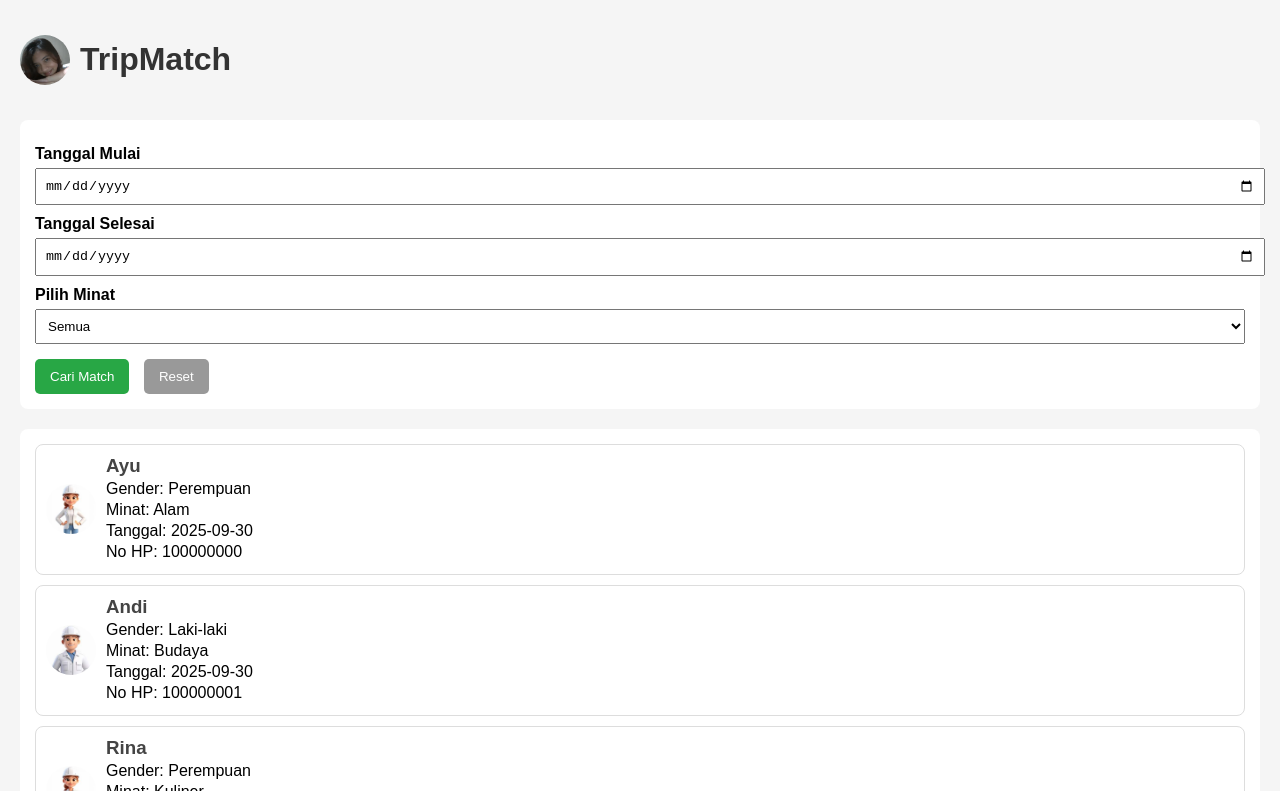
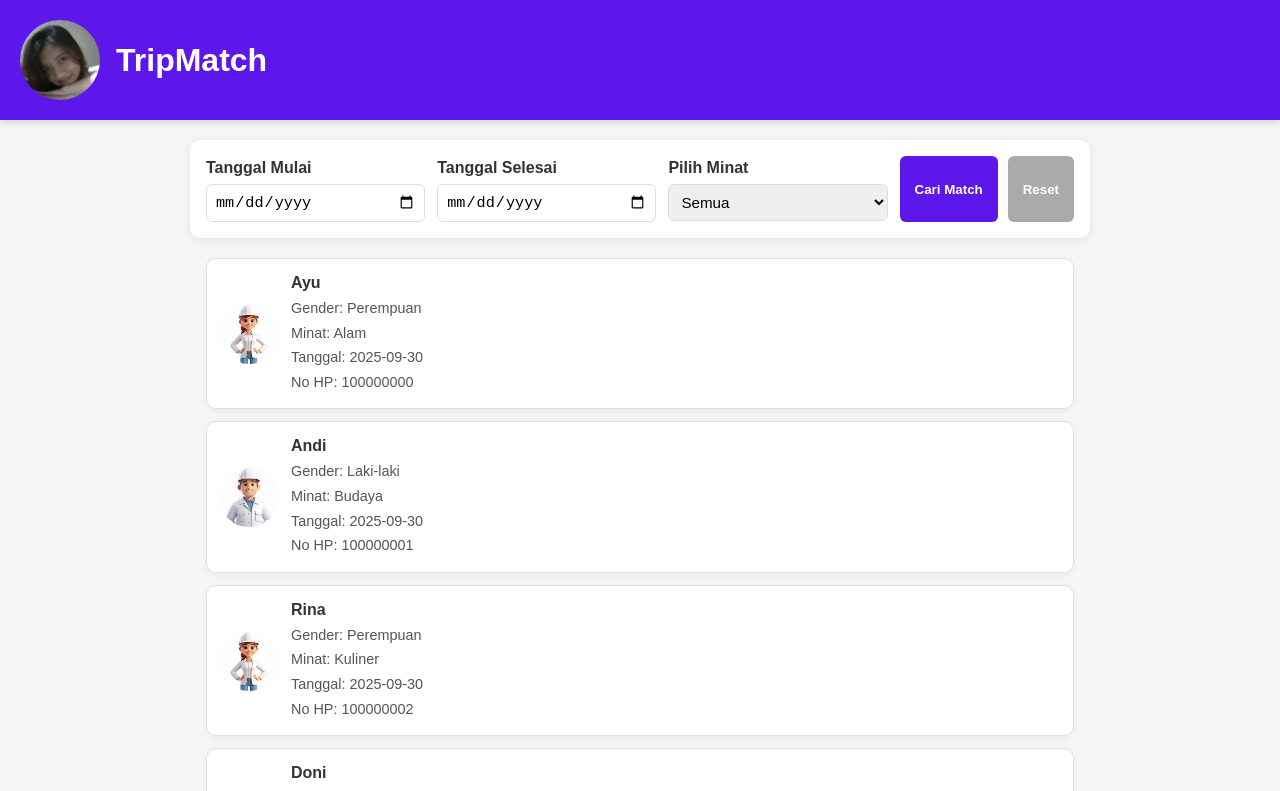
Before and after one commit to barkahsyahbani-ctrl/TripMacth.jara, a plain HTML site: page index.html in a window 1280 px wide. Both pictures are taken after a click on the button "Cari Match". Shown: the top 791 px of the page. Drawn offline with Linux system fonts and the light colour scheme.

Commit message:
Add files via upload

```diff
--- a/index.html
+++ b/index.html
@@ -2,39 +2,206 @@
 <html lang="id">
 <head>
   <meta charset="UTF-8">
+  <meta name="viewport" content="width=device-width, initial-scale=1">
   <title>TripMatch</title>
   <style>
-    body { font-family: Arial, sans-serif; margin:20px; background:#f5f5f5; }
-    header { display:flex; align-items:center; gap:10px; margin-bottom:20px; }
-    header img { width:50px; height:50px; border-radius:50%; object-fit:cover; }
-    h1 { color:#333; }
-    .filter { background:#fff; padding:15px; border-radius:8px; margin-bottom:20px; }
-    label { display:block; margin-top:10px; font-weight:bold; }
-    select, input { width:100%; padding:8px; margin-top:5px; }
-    button { margin-top:15px; padding:10px 15px; border:none; border-radius:5px; cursor:pointer; }
-    .btn-primary { background:#28a745; color:white; }
-    .btn-reset { background:#999; color:white; margin-left:10px; }
-    .results { background:#fff; padding:15px; border-radius:8px; }
-    .card { border:1px solid #ddd; border-radius:8px; padding:10px; margin-bottom:10px; display:flex; gap:10px; align-items:center; }
-    .card img { width:50px; height:50px; border-radius:50%; object-fit:cover; }
-    .card h3 { margin:0; color:#444; }
-    .card p { margin:3px 0; }
+    :root {
+      --ungu: #5E17EB;
+      --ungu-hover: #4b12d1;
+      --bg: #f5f5f5;
+      --card: #ffffff;
+    }
+
+    * { box-sizing: border-box; margin: 0; padding: 0; }
+
+    body {
+      font-family: Arial, sans-serif;
+      background: var(--bg);
+      color: #333;
+      line-height: 1.5;
+    }
+
+    /* ===== Header ===== */
+    header {
+      display: flex;
+      align-items: center;
+      gap: 16px;
+      background: var(--ungu);
+      color: #fff;
+      padding: 20px;
+      box-shadow: 0 2px 8px rgba(0,0,0,0.15);
+      opacity: 0;
+      transform: translateY(-20px);
+      animation: fadeDown 0.8s ease forwards;
+    }
+
+    header img {
+      width: 80px;
+      height: 80px;
+      border-radius: 50%;
+      object-fit: cover;
+      flex-shrink: 0;
+    }
+
+    header h1 {
+      font-size: 2rem;
+      font-weight: bold;
+    }
+
+    @keyframes fadeDown {
+      to {
+        opacity: 1;
+        transform: translateY(0);
+      }
+    }
+
+    /* ===== Filter Section ===== */
+    .filter {
+      background: var(--card);
+      padding: 16px;
+      border-radius: 10px;
+      max-width: 900px;
+      margin: 20px auto;
+      box-shadow: 0 2px 8px rgba(0,0,0,0.08);
+      display: flex;
+      flex-wrap: wrap;
+      gap: 12px;
+    }
+
+    .filter label {
+      display: block;
+      font-weight: bold;
+      margin-bottom: 4px;
+    }
+
+    .filter input,
+    .filter select {
+      width: 100%;
+      padding: 8px;
+      border: 1px solid #ddd;
+      border-radius: 6px;
+      font-size: 0.95rem;
+    }
+
+    .filter button {
+      padding: 10px 15px;
+      border: none;
+      border-radius: 6px;
+      cursor: pointer;
+      font-weight: bold;
+      transition: transform 0.15s ease, box-shadow 0.15s ease;
+    }
+
+    .filter button:active {
+      transform: scale(0.97);
+    }
+
+    .btn-primary {
+      background: var(--ungu);
+      color: #fff;
+    }
+
+    .btn-primary:hover {
+      background: var(--ungu-hover);
+      transform: scale(1.05);
+      box-shadow: 0 4px 10px rgba(94, 23, 235, 0.3);
+    }
+
+    .btn-reset {
+      background: #aaa;
+      color: #fff;
+    }
+
+    .btn-reset:hover {
+      transform: scale(1.05);
+      box-shadow: 0 4px 10px rgba(170, 170, 170, 0.4);
+    }
+
+    /* ===== Result Cards ===== */
+    .results {
+      max-width: 900px;
+      margin: 0 auto;
+      padding: 0 16px;
+    }
+
+    .card {
+      background: var(--card);
+      border: 1px solid #e0e0e0;
+      border-radius: 10px;
+      padding: 12px;
+      display: flex;
+      gap: 12px;
+      align-items: center;
+      margin-top: 12px;
+      box-shadow: 0 2px 6px rgba(0,0,0,0.05);
+      opacity: 0;
+      transform: translateY(10px);
+      animation: fadeIn 0.5s forwards;
+    }
+
+    @keyframes fadeIn {
+      to {
+        opacity: 1;
+        transform: translateY(0);
+      }
+    }
+
+    .card img {
+      width: 60px;
+      height: 60px;
+      border-radius: 50%;
+      object-fit: cover;
+      flex-shrink: 0;
+    }
+
+    .card h3 {
+      margin: 0;
+      font-size: 1rem;
+    }
+
+    .card p {
+      margin: 3px 0;
+      font-size: 0.9rem;
+      color: #555;
+    }
+
+    /* ===== Responsive ===== */
+    @media (max-width: 600px) {
+      header img {
+        width: 60px;
+        height: 60px;
+      }
+
+      header h1 {
+        font-size: 1.5rem;
+      }
+
+      .card {
+        flex-direction: column;
+        align-items: flex-start;
+      }
+    }
   </style>
 </head>
 <body>
 
 <header>
-  <img src="logo.png.png" alt="TripMatch Logo">
+  <img src="logo.png.png" alt="Logo TripMatch">
   <h1>TripMatch</h1>
 </header>
 
 <div class="filter">
+  <div style="flex: 1 1 200px;">
     <label for="start">Tanggal Mulai</label>
     <input type="date" id="start">
+  </div>
 
+  <div style="flex: 1 1 200px;">
     <label for="end">Tanggal Selesai</label>
     <input type="date" id="end">
+  </div>
 
+  <div style="flex: 1 1 200px;">
     <label for="interest">Pilih Minat</label>
     <select id="interest">
       <option value="">Semua</option>
@@ -45,9 +212,12 @@
       <option value="Belanja">Belanja</option>
       <option value="Pantai">Pantai</option>
     </select>
+  </div>
 
+  <div style="display: flex; gap: 10px;">
     <button class="btn-primary" onclick="findMatches()">Cari Match</button>
     <button class="btn-reset" onclick="resetFilters()">Reset</button>
+  </div>
 </div>
 
 <div class="results" id="results">
@@ -60,9 +230,8 @@ const femaleNames = ["Ayu","Siti","Rina","Lina","Maya","Dewi","Putri","Nina","Ti
   const maleNames   = ["Budi","Andi","Agus","Doni","Fajar","Rizky","Hendra","Joko","Arif","Bayu","Tono","Fadil","Rian","Dimas","Yoga"];
 
   const profiles = [];
-let phoneNumber = 100000000; // awal no hp
+  let phoneNumber = 100000000;
 
-// generate 6 orang per tanggal
   let startDate = new Date("2025-09-30");
   for (let i = 0; i < 31; i++) {
     let date = new Date(startDate);
@@ -74,7 +243,6 @@ for (let i = 0; i < 31; i++) {
       let avatar = (gender === "Perempuan") ? "avatar_woman.png" : "avatar_man.png";
       let interest = interests[j];
 
-    // pilih nama dari daftar, biar berputar
       let nameList = (gender === "Perempuan") ? femaleNames : maleNames;
       let name = nameList[(i + j) % nameList.length];
 
@@ -119,9 +287,10 @@ function displayResults(results) {
       return;
     }
 
-  results.forEach(p => {
+    results.forEach((p, index) => {
       let card = document.createElement("div");
       card.className = "card";
+      card.style.animationDelay = `${index * 0.05}s`;
       card.innerHTML = `
         <img src="${p.avatar}" alt="${p.gender}">
         <div>
```
Lines whose indentation alone changed are shown as unchanged.
